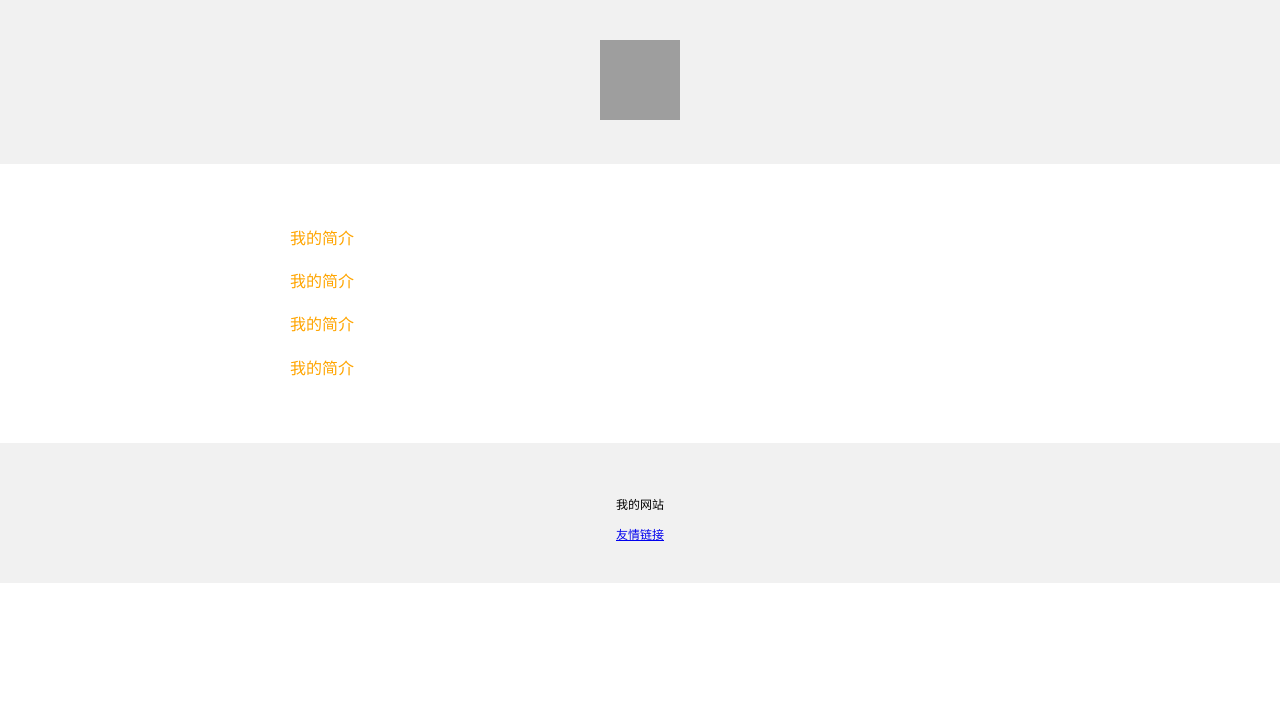
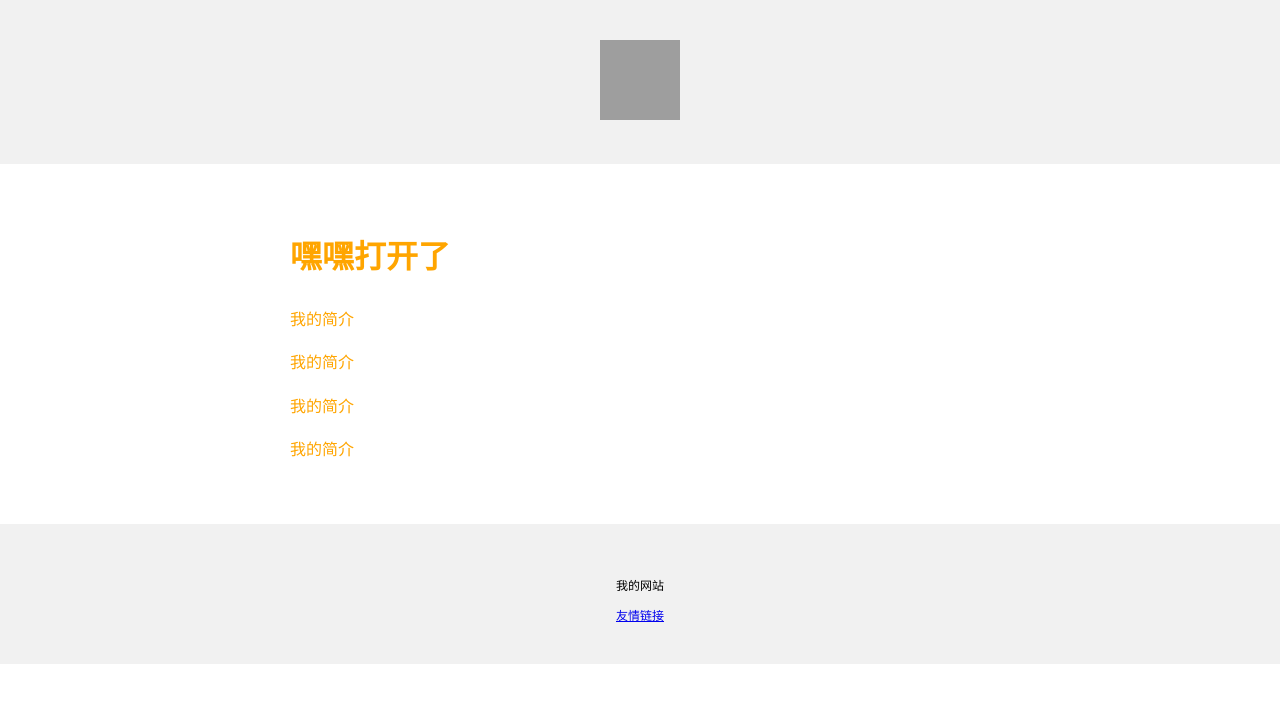
Before and after one commit to qinxiao0418/xiao, a plain HTML site: page index.html in a window 1280 px wide. Drawn offline with Linux system fonts and the light colour scheme; grey boxes are pictures that could not be loaded.

Commit message:
更新文件

```diff
--- a/index.html
+++ b/index.html
@@ -26,6 +26,7 @@
         line-height:1.7;
         color:orange;
     ">
+      <h1>嘿嘿打开了</h1>
       <p>我的简介</p>
       <p>我的简介</p>
       <p>我的简介</p>
```
Also changed, not shown: a - 副本.jpg (added).
